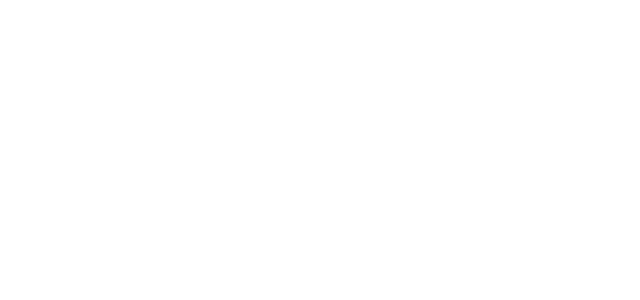
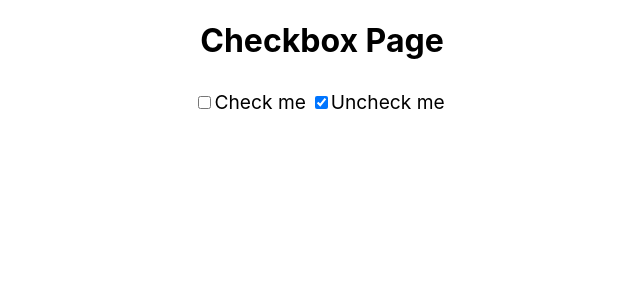
Before and after one commit to alxesv/B3_REACT_ADVANCED, a React (Create React App) app in the folder kenzaza/: page /checkbox in a window 1280 px wide. Before the commit this address had no page. Shown: the top 300 px of the page, without its empty margins (318-958 px from the left). Built offline with nearby package versions, Linux system fonts and the light colour scheme.

Commit message:
Checkbox

```diff
--- a/kenzaza/src/App.tsx
+++ b/kenzaza/src/App.tsx
@@ -1,6 +1,7 @@
 import React from 'react';
 import './App.css';
 import MainPage from './pages/MainPage';
+import CheckboxPage from './pages/CheckboxPage';
 import { BrowserRouter as Router, Routes, Route, Link } from 'react-router-dom';
 
 function App() {
@@ -9,6 +10,7 @@
       <Router>
         <Routes>
           <Route path="/" element={<MainPage />} />
+          <Route path="/checkbox" element={<CheckboxPage />} />
         </Routes>
       </Router>
     </div>
--- /dev/null
+++ b/kenzaza/src/components/atoms/checkbox/Checkbox.tsx
@@ -0,0 +1,22 @@
+import './checkbox.css';
+
+type CheckBoxProps = {
+  label: string;
+  defaultChecked?: boolean;
+  onChange?: (event: React.ChangeEvent<HTMLInputElement>) => void;
+};
+
+function CheckBox(
+    { label, defaultChecked=false, onChange=()=>{} }: CheckBoxProps
+) {
+
+  return (
+    <div className="checkbox">
+    <input type="checkbox"  defaultChecked={defaultChecked} onChange={onChange} />
+    <label>{label}</label>
+    </div>
+
+  );
+}
+
+export default CheckBox;
--- /dev/null
+++ b/kenzaza/src/components/atoms/checkbox/checkbox.css
@@ -0,0 +1,9 @@
+.checkbox{
+    display: inline-block;
+    position: relative;
+    cursor: pointer;
+    font-size: 1.2rem;
+    margin-right: 0.3rem;
+    margin-top: 0.5rem;
+    margin-bottom: 0.5rem;
+}
--- /dev/null
+++ b/kenzaza/src/pages/CheckboxPage.tsx
@@ -0,0 +1,22 @@
+import React from 'react';
+import Checkbox from '../components/atoms/checkbox/Checkbox'
+
+
+function CheckboxPage() {
+
+    const handleChange = (e: React.ChangeEvent<HTMLInputElement>) => {
+        if(e.target.nextSibling){
+            e.target.checked ? e.target.nextSibling.textContent = "Uncheck me" : e.target.nextSibling.textContent = "Check me";
+        }
+    }
+
+  return (
+    <div>
+      <h1>Checkbox Page</h1>
+      <Checkbox label="Check me" defaultChecked={false} onChange={(e) => (handleChange(e))} />
+      <Checkbox label="Uncheck me" defaultChecked={true} onChange={(e) => (handleChange(e))} />
+    </div>
+  );
+}
+
+export default CheckboxPage;
```
